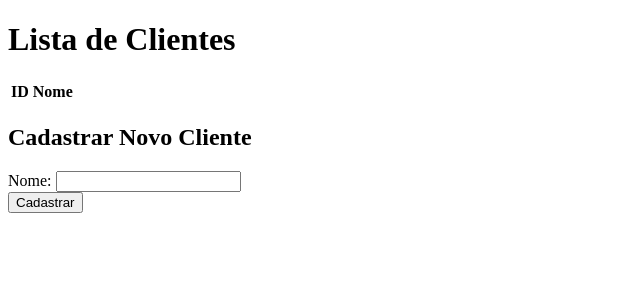
After one commit to Monicakazumi/Esqueleto-Docker_PHP, a PHP site: page /index.html in a window 1280 px wide. The commit adds this page. Shown: the top 300 px of the page, without its empty margins (0-640 px from the left). Run offline with PHP 8.4, Linux system fonts and the light colour scheme; lists and menus that the app fills with data are empty.

Commit message:
Add files via upload

```diff
--- /dev/null
+++ b/index.html
@@ -0,0 +1,82 @@
+<!DOCTYPE html>
+<html lang="en">
+
+<head>
+    <meta charset="UTF-8">
+    <meta name="viewport" content="width=device-width, initial-scale=1.0">
+    <title>Lista de Clientes</title>
+</head>
+
+<body>
+    <h1>Lista de Clientes</h1>
+    <table id="clientes-table">
+        <thead>
+            <tr>
+                <th>ID</th>
+                <th>Nome</th>
+                <!-- Adicione mais colunas conforme necessário -->
+            </tr>
+        </thead>
+        <tbody></tbody>
+    </table>
+
+    <h2>Cadastrar Novo Cliente</h2>
+    <form id="cliente-form">
+        <label for="nome">Nome:</label>
+        <input type="text" id="nome" name="nome" required><br>
+        <!-- Adicione mais campos do formulário conforme necessário -->
+        <button type="submit">Cadastrar</button>
+    </form>
+
+    <script>
+        // Função para carregar a lista de clientes na tabela
+        function carregarClientes() {
+            fetch('http://localhost:8098/api/clientes')
+                .then(response => response.json())
+                .then(data => {
+                    console.log(data);
+                    const tabela = document.getElementById('clientes-table').getElementsByTagName('tbody')[0];
+                    tabela.innerHTML = '';
+                    data.forEach(cliente => {
+                        const row = tabela.insertRow();
+                        row.insertCell().textContent = cliente.id;
+                        row.insertCell().textContent = cliente.nome;
+                        // Adicione mais células conforme necessário
+                    });
+                })
+                .catch(error => console.error('Erro ao carregar clientes:', error));
+        }
+
+        // Função para cadastrar um novo cliente
+        function cadastrarCliente(event) {
+            event.preventDefault();
+            const nome = document.getElementById('nome').value;
+            // Obtenha os valores dos outros campos do formulário conforme necessário
+
+            // Enviar os dados para o endpoint de cadastro (por exemplo, usando fetch e método POST)
+            fetch('http://localhost:8098/api/clientes', {
+                method: 'POST',
+                body: JSON.stringify({ nome: nome }),
+                headers: {
+                    'Content-Type': 'application/json'
+                }
+            })
+            .then(response => response.json())
+            .then(data => {
+                // Após o cadastro bem-sucedido, recarrega a lista de clientes
+                carregarClientes();
+                // Limpa o formulário
+                document.getElementById('cliente-form').reset();
+            })
+            .catch(error => console.error('Erro ao cadastrar cliente:', error));
+        }
+
+        // Adicionar um listener para o evento de submit do formulário
+        document.getElementById('cliente-form').addEventListener('submit', cadastrarCliente);
+
+        // Carregar a lista de clientes ao carregar a página
+        carregarClientes();
+    </script>
+</body>
+
+</html>
```
Also changed, not shown: index.php (+7 -15 lines), src/Controllers/ClienteController.php (added, +41 -0 lines).
